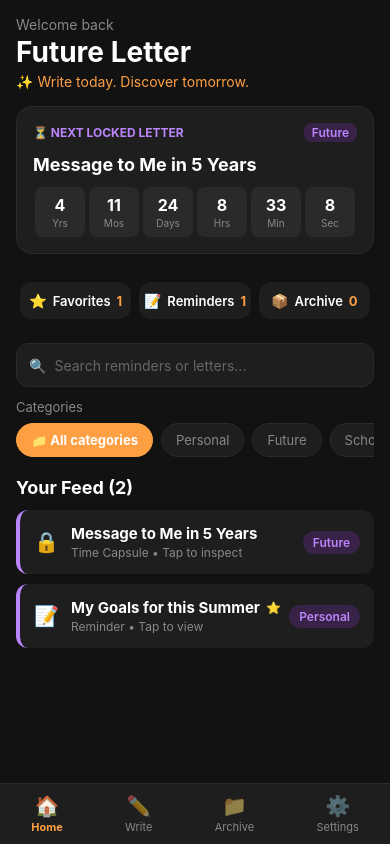
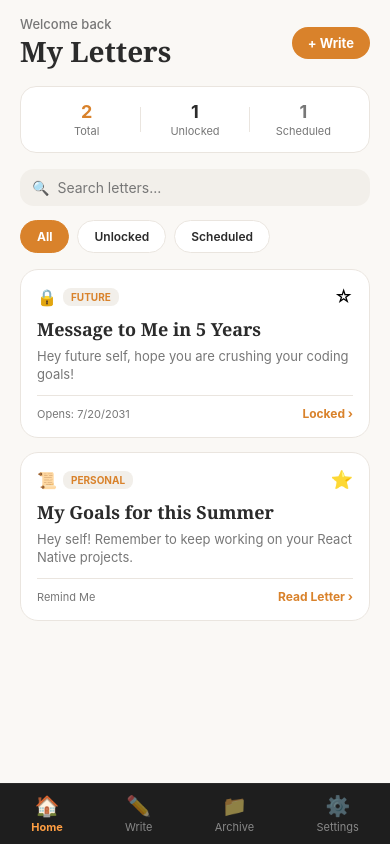
Before and after one commit to rinana7/FutureMe, a React Native app: screen / in a window 390 px wide. Built offline with nearby package versions, Linux system fonts and the light colour scheme.

Commit message:
refactor: improve home screen UX with quick write button, stats summary, filter pills, and favorite toggles

```diff
--- a/App.js
+++ b/App.js
@@ -94,6 +94,7 @@ function AppContent() {
             onSelectLetter={(letter) => setSelectedLetter(letter)}
             isDark={isDark}
             accentColor={accentColor}
+            onNavigateToWrite={() => setActiveTab('write')}
           />
         );
       case 'write':
--- a/src/screens/HomeScreen.js
+++ b/src/screens/HomeScreen.js
@@ -3,340 +3,364 @@ import {
   View,
   Text,
   StyleSheet,
+  TouchableOpacity,
   ScrollView,
+  SafeAreaView,
   TextInput,
-  TouchableOpacity,
 } from 'react-native';
-import StatusTiles from '../components/StatusTiles';
 
-export default function HomeScreen({ letters = [], setLetters, onSelectLetter }) {
-  const [selectedCategory, setSelectedCategory] = useState('All categories');
+export default function HomeScreen({
+  letters = [],
+  setLetters,
+  onSelectLetter,
+  isDark = false,
+  accentColor = '#D9822B',
+  onNavigateToWrite,
+}) {
   const [searchQuery, setSearchQuery] = useState('');
+  const [activeFilter, setActiveFilter] = useState('All'); // 'All' | 'Unlocked' | 'Scheduled'
 
-  const categories = ['All categories', 'Personal', 'Future', 'School'];
+  // Dynamic Theme Styling
+  const bgColor = isDark ? '#121212' : '#FAF8F5';
+  const cardBg = isDark ? '#1E1E1E' : '#FFFFFF';
+  const textColor = isDark ? '#FFFFFF' : '#2B2B2B';
+  const subTextColor = isDark ? '#AAAAAA' : '#777777';
+  const borderColor = isDark ? '#2A2A2A' : '#EAE5DF';
+  const inputBg = isDark ? '#262626' : '#F2EFEA';
 
+  // Stats calculation
+  const totalLetters = letters.length;
+  const unlockedCount = letters.filter((l) => l.isUnlocked || l.type !== 'future').length;
+  const scheduledCount = totalLetters - unlockedCount;
+
+  // Toggle favorite helper
+  const handleToggleFavorite = (id, event) => {
+    event.stopPropagation();
+    setLetters((prev) =>
+      prev.map((item) => (item.id === id ? { ...item, isFavorite: !item.isFavorite } : item))
+    );
+  };
+
+  // Filter letters based on search query & active filter tab
   const filteredLetters = letters.filter((item) => {
-    const matchesCategory =
-      selectedCategory === 'All categories' || item.category === selectedCategory;
+    const isUnlocked = item.isUnlocked || item.type !== 'future';
     const matchesSearch =
-      item.title.toLowerCase().includes(searchQuery.toLowerCase()) ||
+      item.title?.toLowerCase().includes(searchQuery.toLowerCase()) ||
       item.content?.toLowerCase().includes(searchQuery.toLowerCase());
-    return matchesCategory && matchesSearch;
+
+    if (activeFilter === 'Unlocked') return matchesSearch && isUnlocked;
+    if (activeFilter === 'Scheduled') return matchesSearch && !isUnlocked;
+    return matchesSearch;
   });
 
-  const favoriteCount = letters.filter((l) => l.isFavorite).length;
-  const draftCount = letters.filter((l) => l.type === 'reminder').length;
-  const archivedCount = letters.filter((l) => l.isArchived).length;
-
   return (
-    <ScrollView style={styles.container} contentContainerStyle={styles.contentContainer}>
-      {/* Header Section */}
-      <View style={styles.header}>
-        <Text style={styles.greeting}>Welcome back</Text>
-        <Text style={styles.title}>Future Letter</Text>
-        <Text style={styles.subtitle}>✨ Write today. Discover tomorrow.</Text>
+    <SafeAreaView style={[styles.container, { backgroundColor: bgColor }]}>
+      <ScrollView contentContainerStyle={styles.scrollContent} showsVerticalScrollIndicator={false}>
+        {/* Top Header */}
+        <View style={styles.headerRow}>
+          <View>
+            <Text style={[styles.greeting, { color: subTextColor }]}>Welcome back</Text>
+            <Text style={[styles.headerTitle, { color: textColor }]}>My Letters</Text>
+          </View>
+          {onNavigateToWrite && (
+            <TouchableOpacity
+              style={[styles.quickWriteBtn, { backgroundColor: accentColor }]}
+              onPress={onNavigateToWrite}
+              activeOpacity={0.8}
+            >
+              <Text style={styles.quickWriteBtnText}>+ Write</Text>
+            </TouchableOpacity>
+          )}
         </View>
 
-      {/* Hero Countdown Tile */}
-      <View style={styles.heroCard}>
-        <View style={styles.heroHeader}>
-          <Text style={styles.heroTag}>⏳ NEXT LOCKED LETTER</Text>
-          <View style={styles.futureBadge}>
-            <Text style={styles.futureBadgeText}>Future</Text>
+        {/* Quick Stats Bar */}
+        <View style={[styles.statsCard, { backgroundColor: cardBg, borderColor }]}>
+          <View style={styles.statItem}>
+            <Text style={[styles.statValue, { color: accentColor }]}>{totalLetters}</Text>
+            <Text style={[styles.statLabel, { color: subTextColor }]}>Total</Text>
+          </View>
+          <View style={[styles.statDivider, { backgroundColor: borderColor }]} />
+          <View style={styles.statItem}>
+            <Text style={[styles.statValue, { color: textColor }]}>{unlockedCount}</Text>
+            <Text style={[styles.statLabel, { color: subTextColor }]}>Unlocked</Text>
+          </View>
+          <View style={[styles.statDivider, { backgroundColor: borderColor }]} />
+          <View style={styles.statItem}>
+            <Text style={[styles.statValue, { color: subTextColor }]}>{scheduledCount}</Text>
+            <Text style={[styles.statLabel, { color: subTextColor }]}>Scheduled</Text>
           </View>
         </View>
 
-        <Text style={styles.heroTitle}>Message to Me in 5 Years</Text>
-
-        <View style={styles.timerRow}>
-          <View style={styles.timeBox}>
-            <Text style={styles.timeNumber}>4</Text>
-            <Text style={styles.timeLabel}>Yrs</Text>
-          </View>
-          <View style={styles.timeBox}>
-            <Text style={styles.timeNumber}>11</Text>
-            <Text style={styles.timeLabel}>Mos</Text>
-          </View>
-          <View style={styles.timeBox}>
-            <Text style={styles.timeNumber}>24</Text>
-            <Text style={styles.timeLabel}>Days</Text>
-          </View>
-          <View style={styles.timeBox}>
-            <Text style={styles.timeNumber}>8</Text>
-            <Text style={styles.timeLabel}>Hrs</Text>
-          </View>
-          <View style={styles.timeBox}>
-            <Text style={styles.timeNumber}>33</Text>
-            <Text style={styles.timeLabel}>Min</Text>
-          </View>
-          <View style={styles.timeBox}>
-            <Text style={styles.timeNumber}>8</Text>
-            <Text style={styles.timeLabel}>Sec</Text>
-          </View>
-        </View>
-      </View>
-
-      {/* Status Summary Tiles */}
-      <StatusTiles
-        favoriteCount={favoriteCount}
-        draftCount={draftCount}
-        archivedCount={archivedCount}
-      />
-
         {/* Search Bar */}
-      <View style={styles.searchBar}>
+        <View style={[styles.searchBox, { backgroundColor: inputBg }]}>
           <Text style={styles.searchIcon}>🔍</Text>
           <TextInput
-          style={styles.searchInput}
-          placeholder="Search reminders or letters..."
-          placeholderTextColor="#666"
+            style={[styles.searchInput, { color: textColor }]}
+            placeholder="Search letters..."
+            placeholderTextColor={subTextColor}
             value={searchQuery}
             onChangeText={setSearchQuery}
           />
+          {searchQuery.length > 0 && (
+            <TouchableOpacity onPress={() => setSearchQuery('')}>
+              <Text style={{ color: subTextColor, fontSize: 16 }}>✕</Text>
+            </TouchableOpacity>
+          )}
         </View>
 
-      {/* Category Pills */}
-      <Text style={styles.sectionLabel}>Categories</Text>
-      <ScrollView horizontal showsHorizontalScrollIndicator={false} style={styles.categoryRow}>
-        {categories.map((cat) => {
-          const isActive = selectedCategory === cat;
+        {/* Filter Pills */}
+        <View style={styles.filterContainer}>
+          {['All', 'Unlocked', 'Scheduled'].map((tab) => {
+            const isActive = activeFilter === tab;
             return (
               <TouchableOpacity
-              key={cat}
-              style={[styles.categoryPill, isActive && styles.categoryPillActive]}
-              onPress={() => setSelectedCategory(cat)}
+                key={tab}
+                style={[
+                  styles.filterPill,
+                  { backgroundColor: cardBg, borderColor },
+                  isActive && { backgroundColor: accentColor, borderColor: accentColor },
+                ]}
+                onPress={() => setActiveFilter(tab)}
               >
-              <Text style={[styles.categoryText, isActive && styles.categoryTextActive]}>
-                {cat === 'All categories' ? '📁 All categories' : cat}
+                <Text
+                  style={[
+                    styles.filterPillText,
+                    { color: textColor },
+                    isActive && { color: '#FFFFFF', fontWeight: 'bold' },
+                  ]}
+                >
+                  {tab}
                 </Text>
               </TouchableOpacity>
             );
           })}
-      </ScrollView>
+        </View>
 
-{/* Feed List */}
-      <Text style={styles.sectionTitle}>Your Feed ({filteredLetters.length})</Text>
+        {/* Letters List */}
+        {filteredLetters.length === 0 ? (
+          <View style={[styles.emptyCard, { borderColor }]}>
+            <Text style={{ fontSize: 32, marginBottom: 8 }}>📜</Text>
+            <Text style={[styles.emptyTitle, { color: textColor }]}>No letters found</Text>
+            <Text style={[styles.emptySub, { color: subTextColor }]}>
+              {searchQuery ? 'Try another search term' : 'Tap "+ Write" above to create your first letter!'}
+            </Text>
+          </View>
+        ) : (
+          filteredLetters.map((item) => {
+            const isUnlocked = item.isUnlocked || item.type !== 'future';
 
-      {filteredLetters.map((item) => (
+            return (
               <TouchableOpacity
                 key={item.id}
-          style={styles.card}
+                style={[styles.letterCard, { backgroundColor: cardBg, borderColor }]}
                 activeOpacity={0.7}
                 onPress={() => onSelectLetter && onSelectLetter(item)}
               >
-          <View style={styles.cardLeft}>
-            <Text style={styles.cardIcon}>
-              {item.type === 'future' ? '🔒' : '📝'}
-            </Text>
-            <View style={styles.cardTextContainer}>
-              <View style={styles.cardTitleRow}>
-                <Text style={styles.cardTitle}>{item.title}</Text>
-                {item.isFavorite && <Text style={styles.starIcon}>⭐</Text>}
-              </View>
-              <Text style={styles.cardSubtitle}>
-                {item.type === 'future' ? 'Time Capsule • Tap to inspect' : 'Reminder • Tap to view'}
+                <View style={styles.cardTopRow}>
+                  <View style={styles.badgeRow}>
+                    <Text style={{ fontSize: 16, marginRight: 6 }}>{isUnlocked ? '📜' : '🔒'}</Text>
+                    <View
+                      style={[
+                        styles.categoryBadge,
+                        { backgroundColor: isDark ? '#2A2A2A' : '#F2EFEA' },
+                      ]}
+                    >
+                      <Text style={[styles.categoryText, { color: accentColor }]}>
+                        {item.category || 'Personal'}
                       </Text>
                     </View>
                   </View>
-          <View style={styles.badge}>
-            <Text style={styles.badgeText}>{item.category || 'Personal'}</Text>
+
+                  <TouchableOpacity
+                    onPress={(e) => handleToggleFavorite(item.id, e)}
+                    hitSlop={{ top: 10, bottom: 10, left: 10, right: 10 }}
+                  >
+                    <Text style={{ fontSize: 18 }}>{item.isFavorite ? '⭐' : '☆'}</Text>
+                  </TouchableOpacity>
+                </View>
+
+                <Text style={[styles.cardTitle, { color: textColor }]}>{item.title}</Text>
+                <Text style={[styles.cardContent, { color: subTextColor }]} numberOfLines={2}>
+                  {item.content}
+                </Text>
+
+                <View style={[styles.cardFooter, { borderTopColor: borderColor }]}>
+                  <Text style={[styles.dateText, { color: subTextColor }]}>
+                    {item.unlockDate
+                      ? `Opens: ${new Date(item.unlockDate).toLocaleDateString()}`
+                      : 'Remind Me'}
+                  </Text>
+                  <Text style={[styles.viewBtn, { color: accentColor }]}>
+                    {isUnlocked ? 'Read Letter ›' : 'Locked ›'}
+                  </Text>
                 </View>
               </TouchableOpacity>
-      ))}
+            );
+          })
+        )}
       </ScrollView>
+    </SafeAreaView>
   );
 }
 
 const styles = StyleSheet.create({
   container: {
     flex: 1,
-    backgroundColor: '#121212',
   },
-  contentContainer: {
-    paddingHorizontal: 16,
+  scrollContent: {
+    paddingHorizontal: 20,
     paddingTop: 16,
-    paddingBottom: 32,
+    paddingBottom: 60,
   },
-  header: {
+  headerRow: {
+    flexDirection: 'row',
+    justifyContent: 'space-between',
+    alignItems: 'center',
     marginBottom: 16,
   },
   greeting: {
-    fontSize: 14,
-    color: '#888888',
+    fontSize: 13,
+    fontWeight: '500',
   },
-  title: {
+  headerTitle: {
     fontSize: 28,
+    fontFamily: 'Georgia',
     fontWeight: 'bold',
-    color: '#ffffff',
+  },
+  quickWriteBtn: {
+    paddingHorizontal: 16,
+    paddingVertical: 8,
+    borderRadius: 20,
+  },
+  quickWriteBtnText: {
+    color: '#FFFFFF',
+    fontWeight: 'bold',
+    fontSize: 13,
+  },
+  statsCard: {
+    flexDirection: 'row',
+    borderRadius: 16,
+    paddingVertical: 14,
+    paddingHorizontal: 12,
+    borderWidth: 1,
+    marginBottom: 16,
+    justifyContent: 'space-around',
+    alignItems: 'center',
+  },
+  statItem: {
+    alignItems: 'center',
+    flex: 1,
+  },
+  statValue: {
+    fontSize: 18,
+    fontWeight: 'bold',
+  },
+  statLabel: {
+    fontSize: 11,
     marginTop: 2,
   },
-  subtitle: {
-    fontSize: 14,
-    color: '#ff9f43',
-    marginTop: 4,
+  statDivider: {
+    width: 1,
+    height: '70%',
   },
-  heroCard: {
-    backgroundColor: '#1e1e1e',
-    borderRadius: 16,
-    padding: 16,
-    marginBottom: 16,
-    borderWidth: 1,
-    borderColor: '#2a2a2a',
-  },
-  heroHeader: {
-    flexDirection: 'row',
-    justifyContent: 'space-between',
-    alignItems: 'center',
-  },
-  heroTag: {
-    fontSize: 12,
-    fontWeight: 'bold',
-    color: '#bb86fc',
-  },
-  futureBadge: {
-    backgroundColor: '#382247',
-    paddingHorizontal: 8,
-    paddingVertical: 2,
-    borderRadius: 8,
-  },
-  futureBadgeText: {
-    fontSize: 12,
-    color: '#bb86fc',
-    fontWeight: '600',
-  },
-  heroTitle: {
-    fontSize: 18,
-    fontWeight: 'bold',
-    color: '#ffffff',
-    marginVertical: 12,
-  },
-  timerRow: {
-    flexDirection: 'row',
-    justifyContent: 'space-between',
-  },
-  timeBox: {
-    backgroundColor: '#2a2a2a',
-    borderRadius: 8,
-    paddingVertical: 8,
-    alignItems: 'center',
-    flex: 1,
-    marginHorizontal: 2,
-  },
-  timeNumber: {
-    fontSize: 16,
-    fontWeight: 'bold',
-    color: '#ffffff',
-  },
-  timeLabel: {
-    fontSize: 10,
-    color: '#888888',
-    marginTop: 2,
-  },
-  searchBar: {
+  searchBox: {
     flexDirection: 'row',
     alignItems: 'center',
-    backgroundColor: '#1e1e1e',
-    borderRadius: 12,
+    borderRadius: 14,
     paddingHorizontal: 12,
-    height: 44,
-    marginVertical: 12,
-    borderWidth: 1,
-    borderColor: '#2a2a2a',
+    paddingVertical: 10,
+    marginBottom: 14,
   },
   searchIcon: {
+    fontSize: 14,
     marginRight: 8,
   },
   searchInput: {
     flex: 1,
-    color: '#ffffff',
     fontSize: 14,
+    padding: 0,
   },
-  sectionLabel: {
-    fontSize: 13,
-    color: '#888888',
-    marginBottom: 8,
+  filterContainer: {
+    flexDirection: 'row',
+    marginBottom: 16,
   },
-  categoryRow: {
-    flexDirection: 'row',
-    marginBottom: 20,
-  },
-  categoryPill: {
-    backgroundColor: '#1e1e1e',
-    paddingHorizontal: 14,
+  filterPill: {
+    paddingHorizontal: 16,
     paddingVertical: 8,
     borderRadius: 20,
+    borderWidth: 1,
     marginRight: 8,
+  },
+  filterPillText: {
+    fontSize: 12,
+    fontWeight: '600',
+  },
+  letterCard: {
+    borderRadius: 18,
+    padding: 16,
     borderWidth: 1,
-    borderColor: '#2a2a2a',
+    marginBottom: 14,
   },
-  categoryPillActive: {
-    backgroundColor: '#ff9f43',
-    borderColor: '#ff9f43',
+  cardTopRow: {
+    flexDirection: 'row',
+    justifyContent: 'space-between',
+    alignItems: 'center',
+    marginBottom: 10,
   },
-  categoryText: {
-    fontSize: 13,
-    color: '#888888',
-  },
-  categoryTextActive: {
-    color: '#ffffff',
-    fontWeight: 'bold',
-  },
-  sectionTitle: {
-    fontSize: 18,
-    fontWeight: 'bold',
-    color: '#ffffff',
-    marginBottom: 12,
-  },
-  card: {
-    backgroundColor: '#1e1e1e',
-    borderRadius: 12,
-    padding: 14,
-    marginBottom: 10,
-    flexDirection: 'row',
-    alignItems: 'center',
-    justifyContent: 'space-between',
-    borderLeftWidth: 4,
-    borderLeftColor: '#bb86fc',
-  },
-  cardLeft: {
-    flexDirection: 'row',
-    alignItems: 'center',
-    flex: 1,
-  },
-  cardIcon: {
-    fontSize: 20,
-    marginRight: 12,
-  },
-  cardTextContainer: {
-    flex: 1,
-  },
-  cardTitleRow: {
+  badgeRow: {
     flexDirection: 'row',
     alignItems: 'center',
   },
+  categoryBadge: {
+    paddingHorizontal: 8,
+    paddingVertical: 3,
+    borderRadius: 8,
+  },
+  categoryText: {
+    fontSize: 10,
+    fontWeight: 'bold',
+    textTransform: 'uppercase',
+  },
   cardTitle: {
-    fontSize: 15,
+    fontSize: 18,
+    fontFamily: 'Georgia',
     fontWeight: 'bold',
-    color: '#ffffff',
-    marginRight: 6,
+    marginBottom: 6,
   },
-  starIcon: {
+  cardContent: {
+    fontSize: 13,
+    lineHeight: 18,
+    marginBottom: 12,
+  },
+  cardFooter: {
+    flexDirection: 'row',
+    justifyContent: 'space-between',
+    alignItems: 'center',
+    paddingTop: 10,
+    borderTopWidth: 1,
+  },
+  dateText: {
+    fontSize: 11,
+  },
+  viewBtn: {
     fontSize: 12,
+    fontWeight: 'bold',
   },
-  cardSubtitle: {
+  emptyCard: {
+    borderWidth: 1,
+    borderStyle: 'dashed',
+    borderRadius: 18,
+    padding: 30,
+    alignItems: 'center',
+    marginTop: 10,
+  },
+  emptyTitle: {
+    fontSize: 16,
+    fontWeight: 'bold',
+    marginBottom: 4,
+  },
+  emptySub: {
     fontSize: 12,
-    color: '#888888',
-    marginTop: 2,
-  },
-  badge: {
-    backgroundColor: '#382247',
-    paddingHorizontal: 10,
-    paddingVertical: 4,
-    borderRadius: 12,
-  },
-  badgeText: {
-    fontSize: 12,
-    color: '#bb86fc',
-    fontWeight: '600',
+    textAlign: 'center',
   },
 });
```
Lines whose indentation alone changed are shown as unchanged.
